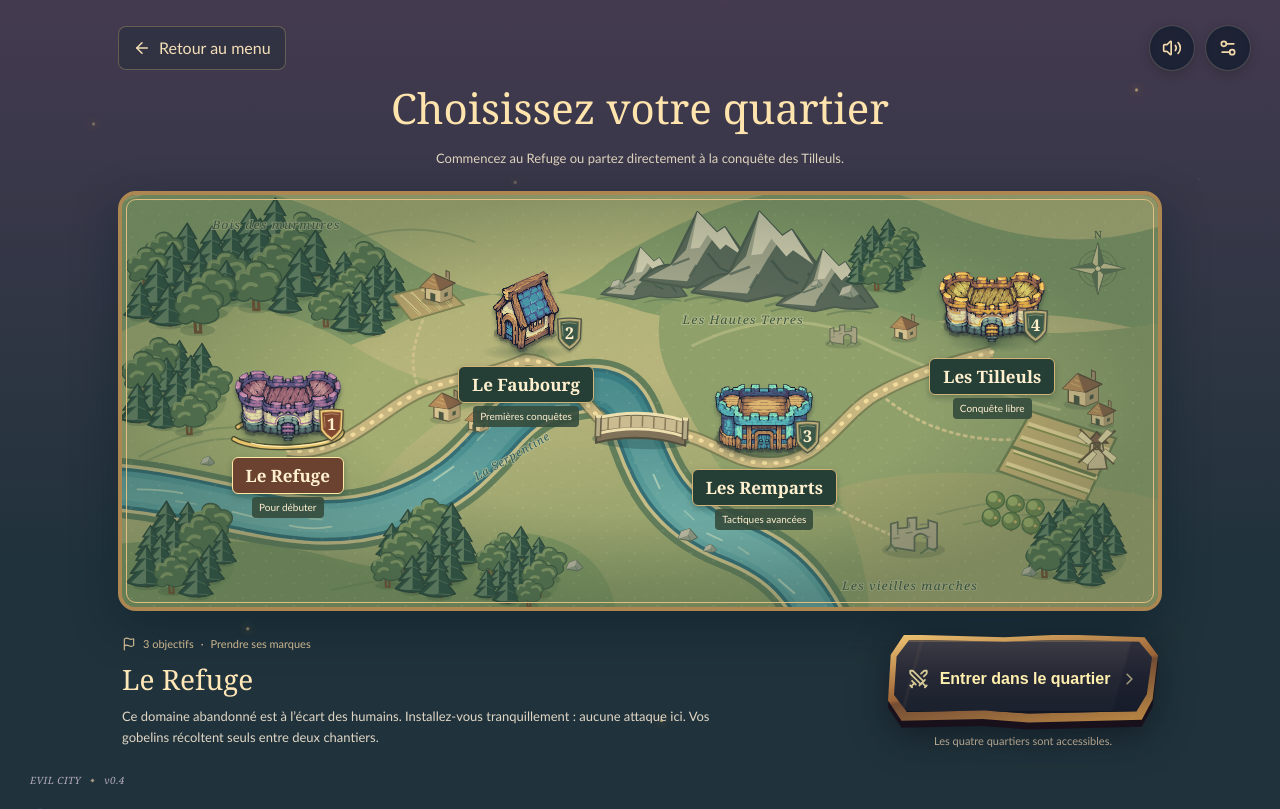
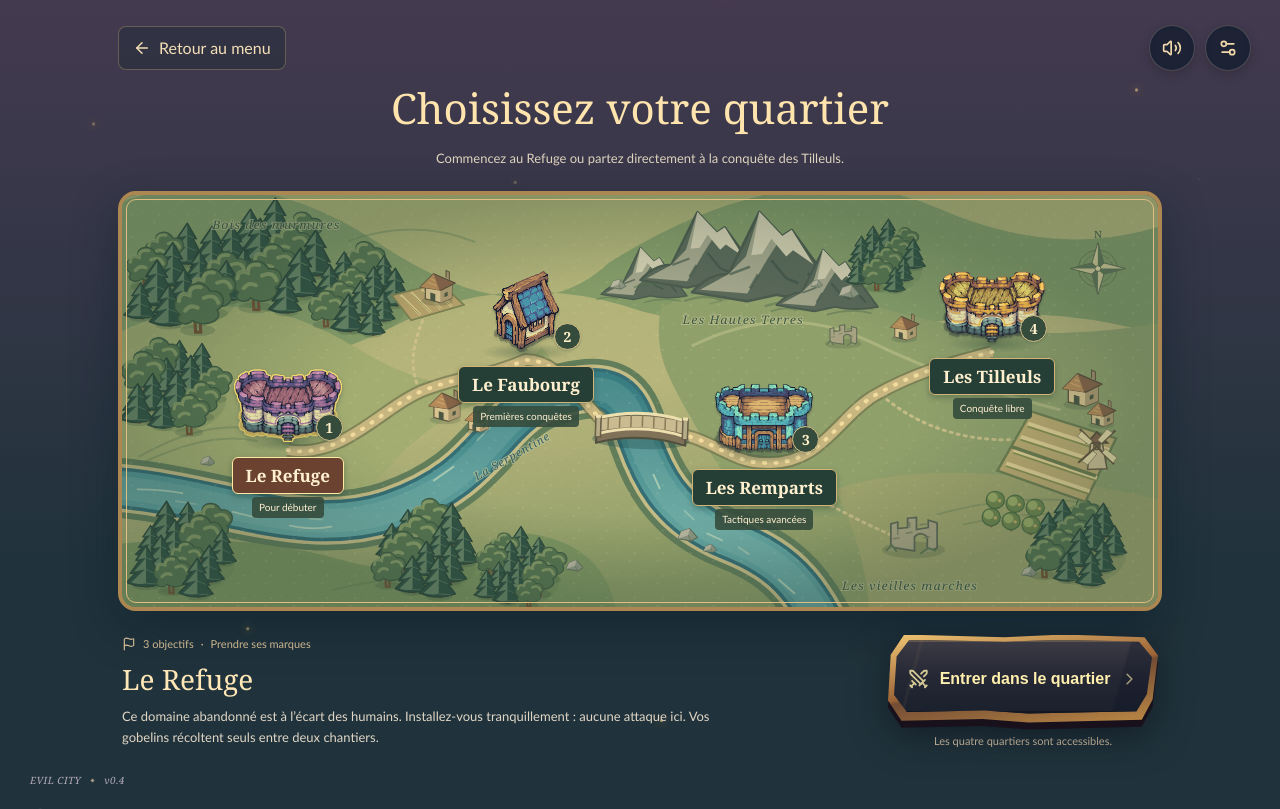
Before and after one commit to leliondoc/evil-city-app, a React (Vite) app: page / in a window 1280 px wide. Both pictures are taken after a click on the button "JOUER". Built offline with nearby package versions, Linux system fonts and the light colour scheme.

Commit message:
Simplify map highlight and separate municipal defenders from guild identity

```diff
--- a/app/game/CampaignSelect.tsx
+++ b/app/game/CampaignSelect.tsx
@@ -54,22 +54,12 @@ export function CampaignSelect({
             onClick={() => setSelected(chapter.id)}
           >
             <span className="atlas-landmark">
-              <svg className="atlas-selection-ring" viewBox="0 0 132 46" aria-hidden="true">
-                <path className="atlas-ring-outline" d="M16 17C34 4 91 4 114 15M120 22C120 37 36 44 12 29" />
-                <path className="atlas-ring-gold" d="M16 17C34 4 91 4 114 15M120 22C120 37 36 44 12 29" />
-                <path className="atlas-ring-highlight" d="M25 13C45 6 76 6 94 10M112 29C91 37 50 39 29 33" />
-              </svg>
               <img
                 src={ASSETS[landmarks[chapter.id]].src}
                 alt=""
                 draggable={false}
               />
-              <svg className="atlas-number" viewBox="0 0 32 38" aria-hidden="true">
-                <path className="atlas-badge-rim" d="M3 2Q16 0 29 2L28 24Q24 31 16 36Q8 31 4 24Z" />
-                <path className="atlas-badge-face" d="M6 5Q16 3 26 5L25 23Q22 28 16 32Q10 28 7 23Z" />
-                <path className="atlas-badge-shine" d="M8 7Q16 5 24 7M8 9 9 21" />
-                <text x="16" y="24" textAnchor="middle">{chapter.chapter}</text>
-              </svg>
+              <span className="atlas-number">{chapter.chapter}</span>
             </span>
             <strong>{chapter.name}</strong>
             <small>{descriptions[chapter.id]}</small>
--- a/app/game/Game.tsx
+++ b/app/game/Game.tsx
@@ -612,7 +612,7 @@ export default function Game({
     selection.type === 'enemy'
       ? s.enemies.find((e) => e.id === selection.id)
       : undefined;
-  const enemyDef = selectedEnemy ? enemyDefinition(selectedEnemy) : undefined;
+  const enemyDef = selectedEnemy ? enemyDefinition(selectedEnemy, s) : undefined;
   const pursuedUnit = selectedEnemy
     ? s.units.find((u) => u.id === selectedEnemy.pursuitTarget && u.hp > 0)
     : undefined;
--- a/app/game/ThreatPanel.tsx
+++ b/app/game/ThreatPanel.tsx
@@ -12,6 +12,7 @@ import { GameButton, PackIcon, ResourceIcon } from './PackUI';
 import { unitSelection } from './selection';
 import {
   army,
+  enemyFaction,
   capacity,
   population,
   goblinWorkforce,
@@ -68,7 +69,7 @@ export function ThreatPanel({
     const m = s.mobilization[kind],
       source = sourceBuilding(s, kind);
     const stopped = !source || source.owned;
-    const alive = s.enemies.filter((e) => e.kind === kind).length;
+    const alive = s.enemies.filter((e) => e.hp > 0 && enemyFaction(s, e) === kind).length;
     const status = stopped
       ? 'Renforts coupés'
       : source && isHaunted(s, source)
--- a/app/game/engine.ts
+++ b/app/game/engine.ts
@@ -528,7 +528,17 @@ export interface Enemy extends Point {
   healTarget: number | null;
   attackCooldown: number;
 }
-export function enemyDefinition(enemy: Pick<Enemy, 'kind' | 'role'>) {
+export function enemyFaction(s: State, enemy: Pick<Enemy, 'kind' | 'garrisonLotId'>): EnemyKind {
+  return enemy.garrisonLotId !== undefined && s.lots[enemy.garrisonLotId]?.kind === 'hall' ? 'guard' : enemy.kind;
+}
+export function enemyDefinition(enemy: Pick<Enemy, 'kind' | 'role' | 'garrisonLotId'>, state?: State) {
+  if (enemy.kind === 'hero' && enemy.garrisonLotId !== undefined && state?.lots[enemy.garrisonLotId]?.kind === 'hall') {
+    return {
+      ...HEROES[enemy.role],
+      name: `${HEROES[enemy.role].short} de la garde municipale`,
+      description: 'Défenseur d’élite de la mairie. Il sort dans la rue pour protéger le bâtiment contre ses assaillants. Il appartient à la garde municipale, indépendante de la guilde.',
+    };
+  }
   return enemy.kind === 'guard'
     ? { ...ENEMIES.guard, range: 1.9 }
     : HEROES[enemy.role];
@@ -1532,7 +1542,7 @@ export function commandUnit(
     markAttackOrder(s, { type: 'enemy', id: enemy.id });
     announce(
       s,
-      `${CREATURES[unit.kind].name} intercepte ${enemyDefinition(enemy).name.toLowerCase()}.`,
+      `${CREATURES[unit.kind].name} intercepte ${enemyDefinition(enemy, s).name.toLowerCase()}.`,
     );
   } else if (lot && !lot.owned && lot.kind !== 'empty') {
     const error = attackTargetReason(s, lot.id);
--- a/app/game/humanBuildings.ts
+++ b/app/game/humanBuildings.ts
@@ -31,7 +31,7 @@ export function advanceHumanBuildings(s: State) {
 export function humanBuildingDescription(kind: BuildingKind, level: number) {
   const tier = humanBuildingTier(level);
   const role = kind === 'hall'
-    ? 'Centre de commandement : mobilise la garde. Les minotaures sont efficaces pour le siège.'
+    ? 'Centre de commandement de la garde municipale. Un chevalier, un lancier, une archère et un moine d’élite défendent la mairie et sortent dans la rue au premier assaut. Les minotaures sont efficaces pour le siège.'
     : kind === 'guild'
       ? 'Quartier général des héros : quatre défenseurs sortent au premier assaut. Sa conquête coupe leurs expéditions.'
       : kind === 'tavern'
--- a/app/game/renderer.ts
+++ b/app/game/renderer.ts
@@ -1167,6 +1167,7 @@ export class Renderer {
                 heroX = gx - 72 + i * 48,
                 guardX = l.kind === 'hall' ? gx - 22 + i * 44 : gx,
                 selected =
+                  l.kind === 'guild' &&
                   role &&
                   this.selection.type === 'guildHero' &&
                   this.selection.id === i;
@@ -1187,7 +1188,7 @@ export class Renderer {
                 1,
                 true,
               );
-              hit.selection = role
+              hit.selection = l.kind === 'guild' && role
                 ? { type: 'guildHero', id: i }
                 : { type: 'lot', id: l.id };
               this.hits.push(hit);
--- a/app/game/start-campaign.css
+++ b/app/game/start-campaign.css
@@ -124,32 +124,16 @@
   border-radius: 50%;
   z-index: -1;
 }
-.atlas-selection-ring {
-  position: absolute;
-  bottom: -6px;
-  width: 132px;
-  height: 46px;
-  fill: none;
-  stroke-linecap: round;
-  stroke-linejoin: round;
-  pointer-events: none;
-  opacity: 0;
-  z-index: -1;
-  transition: opacity 150ms;
-}
-.atlas-ring-outline { stroke: #4c4e31; stroke-width: 6; }
-.atlas-ring-gold { stroke: #e7c46c; stroke-width: 3.2; }
-.atlas-ring-highlight { stroke: #fff0b6; stroke-width: 1.2; }
-.atlas-node[aria-pressed='true'] .atlas-selection-ring { opacity: 1; }
 .atlas-landmark img {
   width: 108px;
   height: var(--atlas-marker-size);
   object-fit: contain;
-  filter: drop-shadow(0 4px 2px #20302e70);
-  transition: transform 150ms;
+  filter: drop-shadow(0 2px 1px #20302e55);
 }
-.atlas-node:hover img {
-  transform: translateY(-4px);
+.atlas-node[aria-pressed='true'] .atlas-landmark img {
+  filter: drop-shadow(1px 0 0 #f5d76d) drop-shadow(-1px 0 0 #f5d76d)
+    drop-shadow(0 1px 0 #f5d76d) drop-shadow(0 -1px 0 #f5d76d)
+    drop-shadow(0 2px 2px #263a3650);
 }
 .atlas-node strong {
   white-space: nowrap;
@@ -176,22 +160,19 @@
 }
 .atlas-number {
   position: absolute;
-  right: -3px;
-  bottom: 7px;
-  width: 29px;
-  height: 35px;
-  overflow: visible;
-  filter: drop-shadow(0 2px 1px #293b3455);
-  font:
-    bold 18px Georgia,
-    serif;
+  right: 0;
+  bottom: 9px;
+  display: grid;
+  place-items: center;
+  width: 27px;
+  height: 27px;
+  border: 1px solid #d9c48a;
+  border-radius: 50%;
+  color: #fff0c9;
+  font: bold 14px Georgia, serif;
+  background: #354c3d;
+  box-shadow: 0 1px 2px #263a3640;
 }
-.atlas-badge-rim { fill: #bbac79; stroke: #495344; stroke-width: 1.5; }
-.atlas-badge-face { fill: #3b5849; stroke: #747953; stroke-width: 1; }
-.atlas-badge-shine { fill: none; stroke: #e3d49b; stroke-width: 1; opacity: .5; }
-.atlas-number text { fill: #fff0c9; }
-.atlas-node[aria-pressed='true'] .atlas-badge-rim { fill: #eacb7b; stroke: #635239; }
-.atlas-node[aria-pressed='true'] .atlas-badge-face { fill: #814831; stroke: #9f653a; }
 .campaign-departure {
   display: grid;
   grid-template-columns: minmax(0, 1fr) auto;
@@ -305,10 +286,10 @@
     width: 75px;
     height: 16px;
   }
-  .atlas-selection-ring { width: 106px; height: 37px; bottom: -5px; }
   .atlas-number {
-    width: 25px;
-    height: 30px;
+    width: 23px;
+    height: 23px;
+    font-size: 12px;
     right: -2px;
   }
   .campaign-departure {
@@ -334,10 +315,9 @@
   .atlas-node { --atlas-marker-size: clamp(42px, 12svh, 54px); width: 122px; padding: 3px; top: calc(var(--atlas-node-y) - var(--atlas-marker-size) - 3px); }
   .atlas-landmark, .atlas-landmark img { height: var(--atlas-marker-size); width: 78px; }
   .atlas-landmark::before { width: 58px; height: 12px; }
-  .atlas-selection-ring { width: 88px; height: 31px; bottom: -5px; }
   .atlas-node strong { font-size: 12px; padding: 4px 6px; }
   .atlas-node small { font-size: 9px; margin-top: 2px; padding: 2px 4px; }
-  .atlas-number { width: 22px; height: 26px; right: 0; bottom: 0; }
+  .atlas-number { width: 21px; height: 21px; font-size: 11px; right: -3px; bottom: 3px; }
   .campaign-departure { gap: 16px; padding: 0 2px; }
   .campaign-brief h2 { font-size: 19px; margin: 3px 0; }
   .campaign-brief > p { font-size: 10px; }
@@ -345,9 +325,3 @@
   .campaign-launch .start-play { min-width: 190px; height: 58px; min-height: 44px; font-size: 14px; padding: 5px 12px; gap: 6px; }
   .campaign-launch p { display: none; }
 }
-@media (prefers-reduced-motion: reduce) {
-  .atlas-landmark img,
-  .atlas-selection-ring {
-    transition: none;
-  }
-}
```
Also changed, not shown: 1 other file (tests, documents, lock files or other folders).
